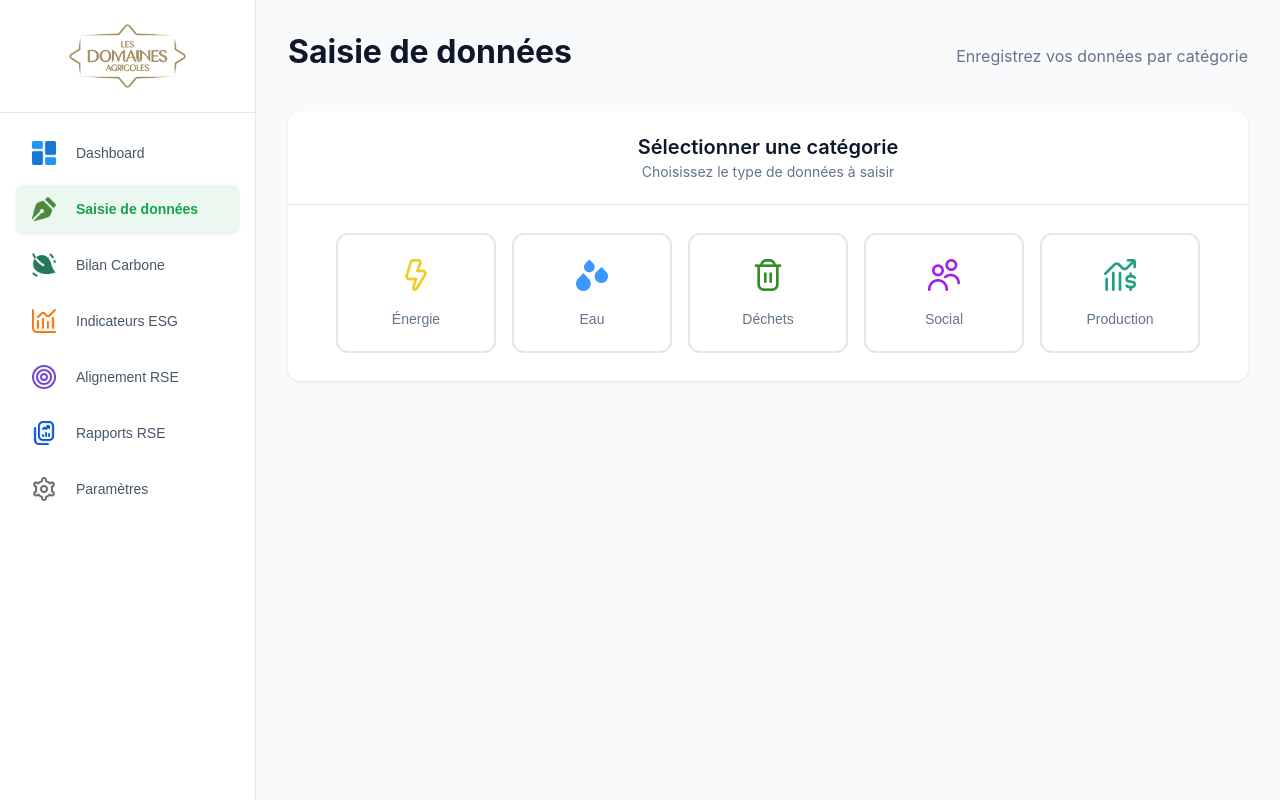
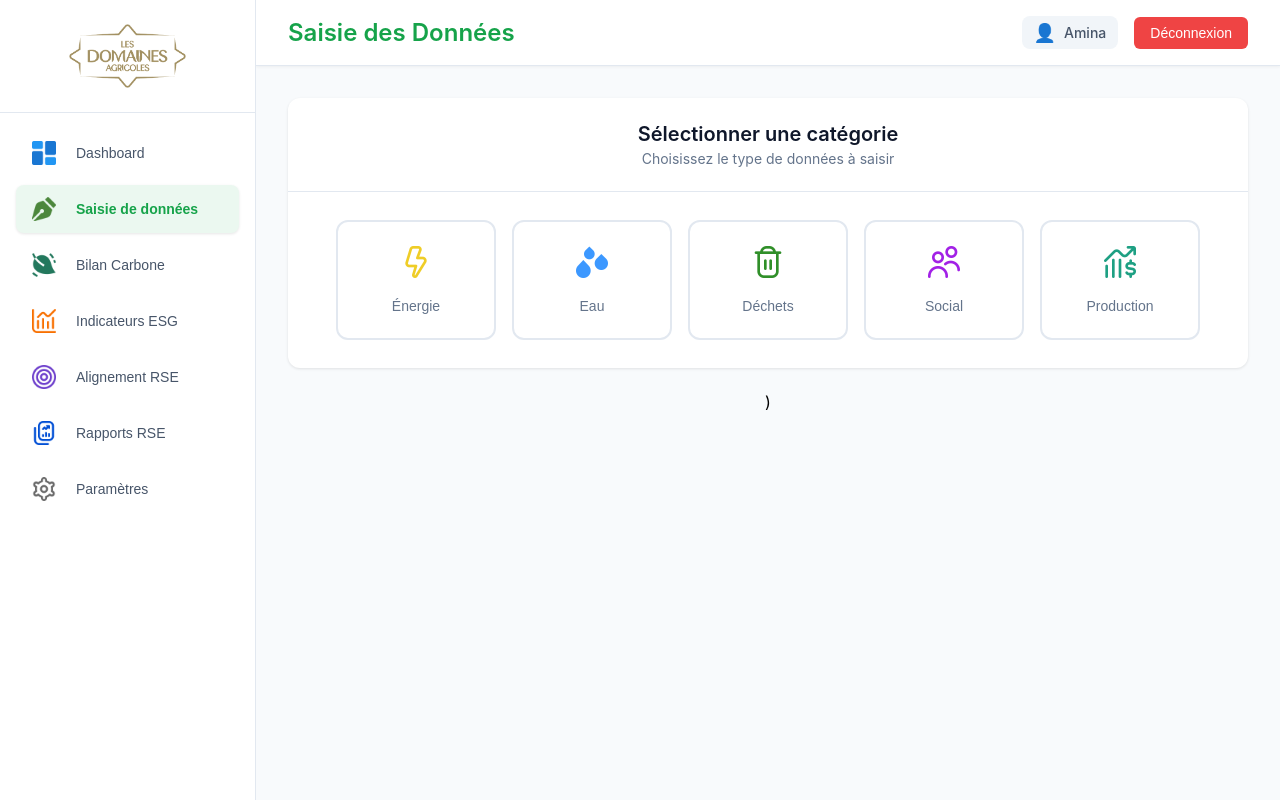
Before and after one commit to alalguiamina/Project_EcoPilot_React, a React (Create React App) app: page /data-entry in a window 1280 px wide. Built offline with nearby package versions, Linux system fonts and the light colour scheme.

Commit message:
topbar seperate

```diff
--- a/src/App.tsx
+++ b/src/App.tsx
@@ -7,11 +7,12 @@ import DataEntryPage from "./Components/DataEntryPage/DataEntryPage";
 import CarbonFootprintPage from "./Components/CarbonFootprintPage/CarbonFootprintPage";
 import ESGIndicatorsPage from "./Components/ESGIndicatorsPage/ESGIndicatorsPage";
 import ProtectedRoute from "./Components/ProtectedRoute/ProtectedRoute";
+import Topbar from "Components/Topbar/Topbar";
 
 export type User = { role: "AgentSaisie" | "User" | "SuperUser" | "Admin" };
 
 const App = () => {
-  const [user] = useState<User>({ role: "AgentSaisie" });
+  const [user] = useState<User>({ role: "User" });
 
   return (
     <Router basename={process.env.PUBLIC_URL}>
@@ -21,6 +22,7 @@ const App = () => {
 
           <Route path="/" element={<Login />} />
           {/* Page Dashboard */}
+
           <Route
             path="/dashboard"
             element={
--- a/src/Components/Dashboard/Dashboard.tsx
+++ b/src/Components/Dashboard/Dashboard.tsx
@@ -25,6 +25,8 @@ import awardIcon from "../Assests/award.png";
 import KpiCard from "../KpiCard/KpiCard";
 import Sidebar from "Components/Sidebar/Sidebar";
 import { User } from "App";
+import Topbar from "Components/Topbar/Topbar";
+import { usePageTitle } from "hooks/usePageTitle";
 
 type DashboardProps = { user: User };
 
@@ -113,25 +115,19 @@ const kpiCardsData = [
 const Dashboard = ({ user }: DashboardProps) => {
   const navigate = useNavigate();
   const handleLogout = () => navigate("/");
+  const pageTitle = usePageTitle();
+  const topbarProps = {
+    title: pageTitle,
+    userName: "Amina", // user.name
+    onLogout: handleLogout,
+  };
 
   return (
     <div className="dashboard-wrapper">
       <Sidebar />
 
       <div className="dashboard-content">
-        <header className="topbar">
-          <h1 className="topbar-title">Tableau de Bord RSE</h1>
-          <div className="topbar-actions">
-            <div className="user-badge">
-              <span className="user-avatar">👤</span>
-              <span className="user-name">Utilisateur</span>
-            </div>
-            <button className="btn-logout" onClick={handleLogout}>
-              Déconnexion
-            </button>
-          </div>
-        </header>
-
+        <Topbar {...topbarProps} />
         <main className="main-dashboard">
           {/* KPI Cards */}
 
--- a/src/Components/DataEntryPage/DataEntryPage.tsx
+++ b/src/Components/DataEntryPage/DataEntryPage.tsx
@@ -11,6 +11,9 @@ import YearDataEntry from "Components/YearDataEntry/YearDataEntry";
 import MonthDataEntry from "Components/MonthDataEntry/MonthDataEntry";
 import SiteDataEntry from "Components/SiteDataEntry/SiteDataEntry";
 import { User } from "App";
+import { useNavigate } from "react-router-dom";
+import { usePageTitle } from "hooks/usePageTitle";
+import Topbar from "Components/Topbar/Topbar";
 
 type CategoryId = "energie" | "eau" | "dechets" | "social" | "production";
 
@@ -290,17 +293,21 @@ function DataEntryPage({ user }: { user: User }) {
     const month = mois.find((m) => m.value === value);
     return month ? month.label : value;
   };
+  const navigate = useNavigate();
+  const handleLogout = () => navigate("/");
+  const pageTitle = usePageTitle();
+  const topbarProps = {
+    title: pageTitle,
+    userName: "Amina", // user.name
+    onLogout: handleLogout,
+  };
 
   return (
     <div className="dashboard-wrapper">
       <Sidebar />
       <div className="dashboard-content">
+        <Topbar {...topbarProps} />
         <div className="data-entry-page">
-          <div className="page-header">
-            <h1>Saisie de données</h1>
-            <p>Enregistrez vos données par catégorie</p>
-          </div>
-
           {/* Sélecteur de catégorie */}
           <div className="card">
             <div className="card-header">
@@ -341,8 +348,7 @@ function DataEntryPage({ user }: { user: User }) {
               </div>
             </div>
           </div>
-
-          {/* Formulaires dynamiques */}
+          ){/* Formulaires dynamiques */}
           {selectedCategory && (
             <div className="card form-card">
               <div className="card-header">
@@ -680,7 +686,6 @@ function DataEntryPage({ user }: { user: User }) {
               </div>
             </div>
           )}
-
           {/* Tableau des entrées */}
           {entries.length > 0 && (
             <div className="card">
--- a/src/Components/Topbar/Topbar.tsx
+++ b/src/Components/Topbar/Topbar.tsx
@@ -1,3 +1,30 @@
-const Topbar = () => null;
-
+import React from "react";
+import { useLocation, useNavigate } from "react-router-dom";
+import "./Topbar.css";
+type TopbarProps = {
+  title: string;
+  userName: string;
+  onLogout: () => void;
+};
+const Topbar = ({ title, userName, onLogout }: TopbarProps) => {
+  const navigate = useNavigate();
+  const handleLogoutClick = () => {
+    onLogout();
+    navigate("/");
+  };
+  return (
+    <header className="topbar">
+      <h1 className="topbar-title">{title}</h1>
+      <div className="topbar-actions">
+        <div className="user-badge">
+          <span className="user-avatar">👤</span>
+          <span className="user-name">{userName}</span>
+        </div>
+        <button className="btn-logout" onClick={handleLogoutClick}>
+          Déconnexion
+        </button>
+      </div>
+    </header>
+  );
+};
 export default Topbar;
--- /dev/null
+++ b/src/hooks/usePageTitle.ts
@@ -0,0 +1,28 @@
+// src/hooks/usePageTitle.ts
+
+import { useLocation } from "react-router-dom";
+
+// The title logic is now inside the hook itself. No separate file needed!
+export const usePageTitle = () => {
+  const location = useLocation();
+
+  // A simple switch statement to get the title based on the path
+  const getTitle = (path: string) => {
+    switch (path) {
+      case "/dashboard":
+        return "Tableau de bord";
+      case "/data-entry":
+        return "Saisie des Données";
+      case "/carbon":
+        return "Bilan Carbone";
+      case "/esg":
+        return "Indicateurs ESG";
+      default:
+        return "Accueil"; // Default title
+    }
+  };
+
+  const title = getTitle(location.pathname);
+
+  return title;
+};
```
